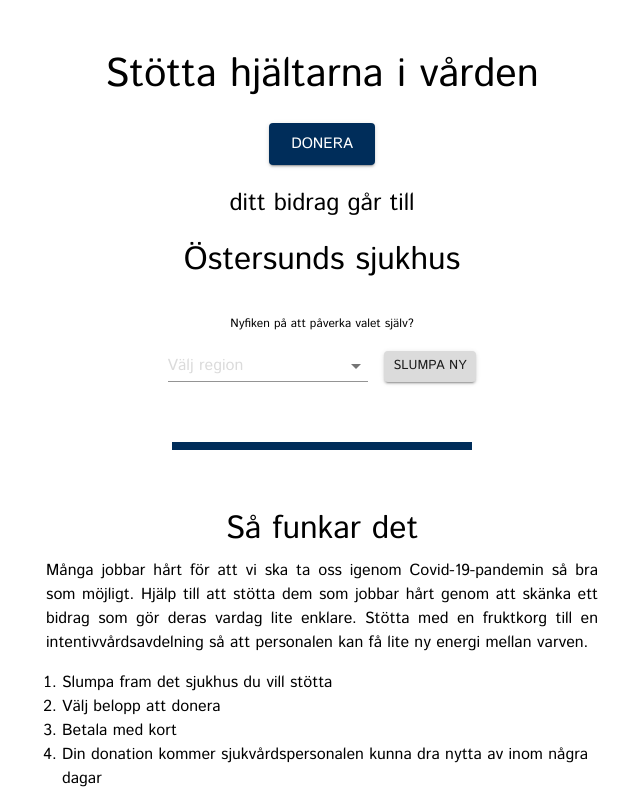
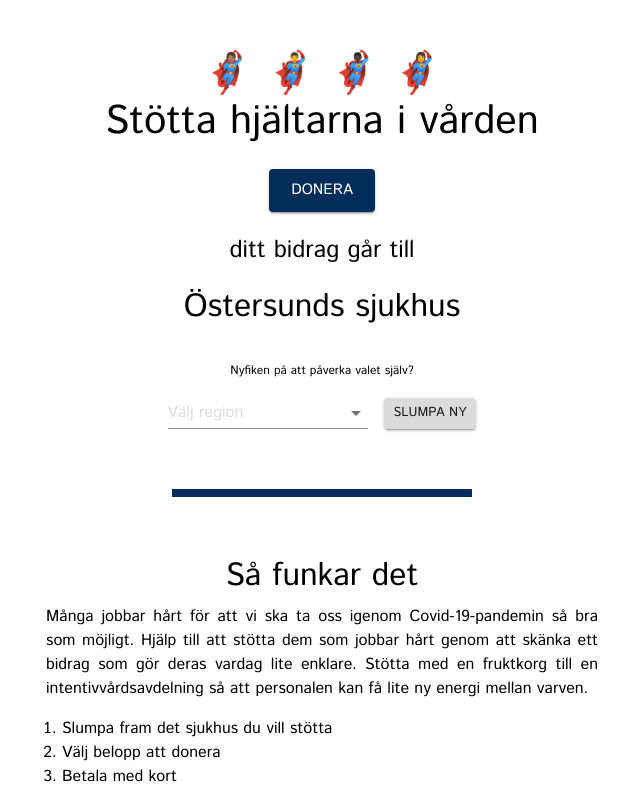
Before and after one commit to ahrberg/covid-heroes, a React (Create React App) app: page / in a window 1280 px wide. Shown: the top 791 px of the page, without its empty margins (318-958 px from the left). Built offline with nearby package versions, Linux system fonts and the light colour scheme.

Commit message:
Added hero emojies

```diff
--- a/src/views/Home.tsx
+++ b/src/views/Home.tsx
@@ -37,6 +37,11 @@
         style={{ marginTop: "40px" }}
       >
         <Grid item>
+          <Typography align="center" variant="h1">
+            <span role="img" aria-label="Heroes">
+              🦸🏽‍♀️ 🦸‍♂ 🦸🏿‍♂️ 🦸‍♀️
+            </span>
+          </Typography>
           <Typography align="center" variant="h1">
             Stötta hjältarna i vården
           </Typography>
```
